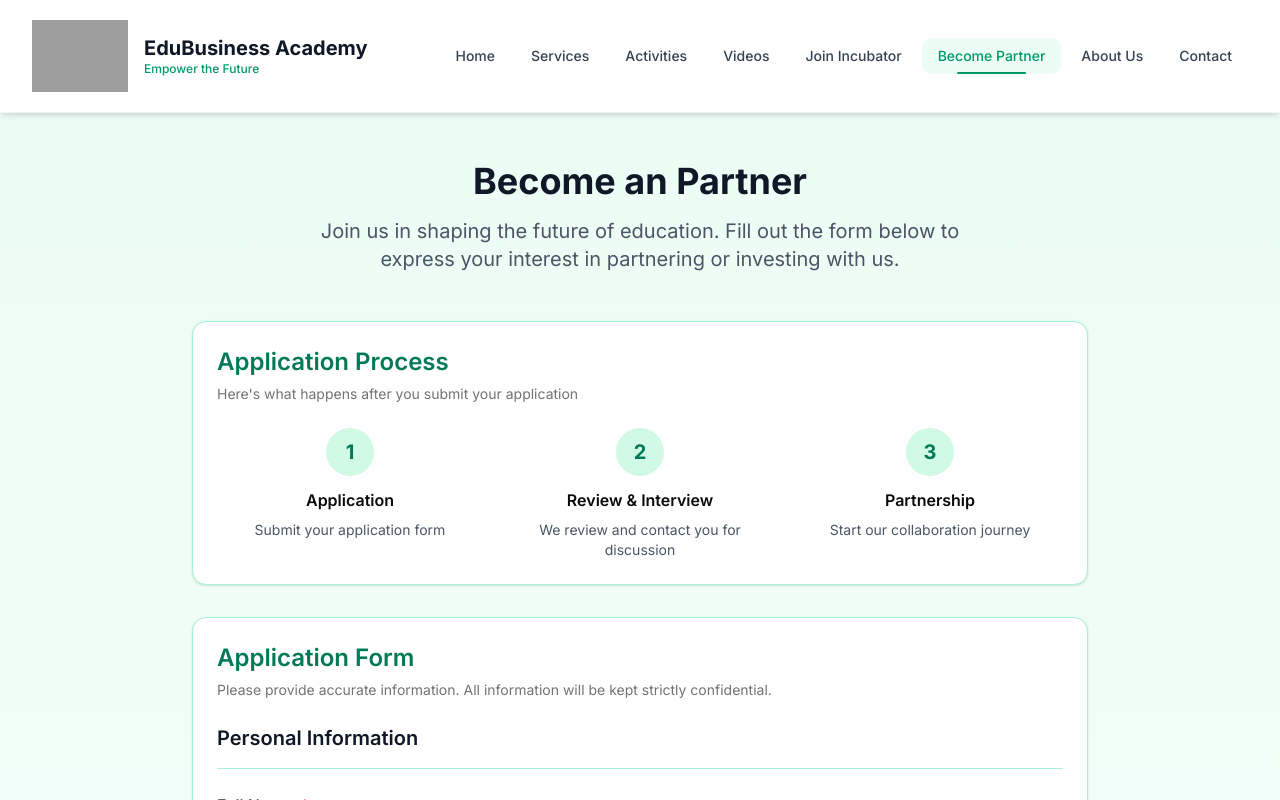
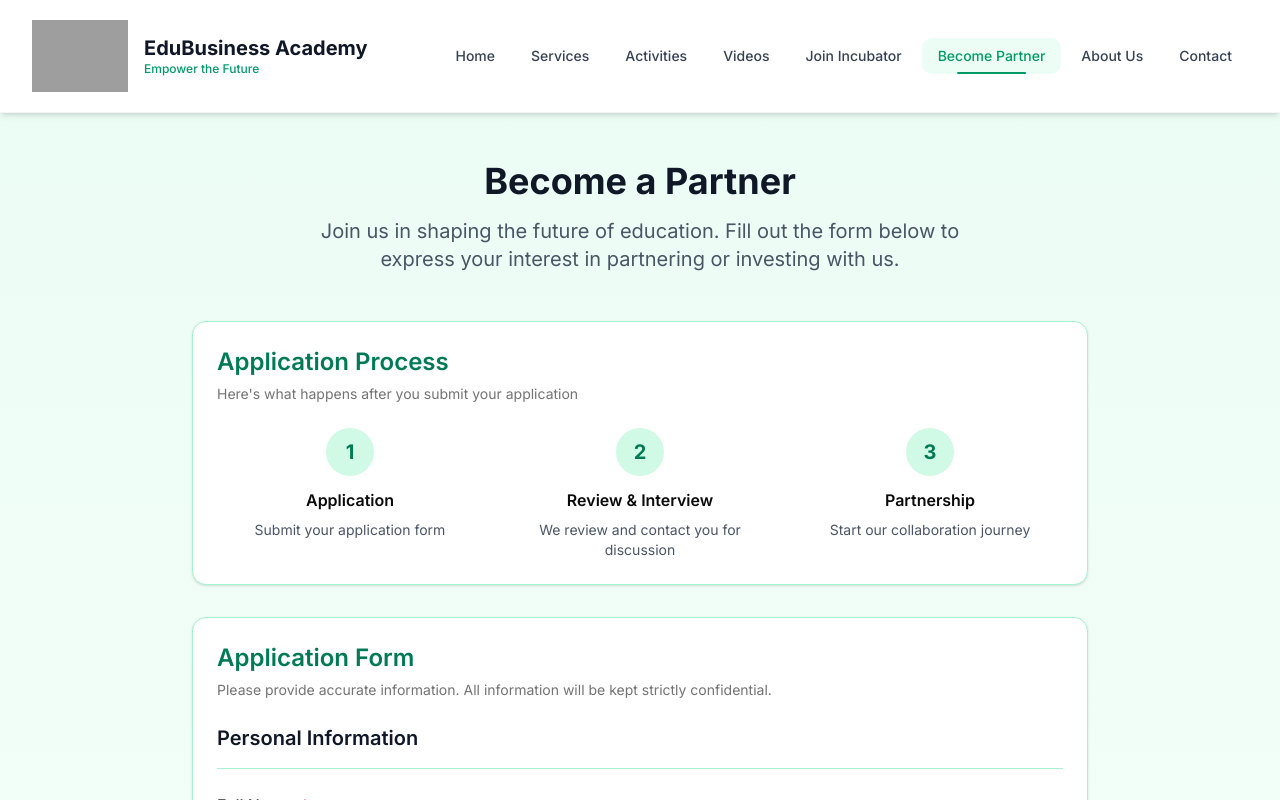
Before and after one commit to soungoolwin/EduBusinessAcademy, a Next.js app: page /investors/apply in a window 1280 px wide. Shown: the top 800 px of the page. Built offline with nearby package versions, Linux system fonts and the light colour scheme; grey boxes are pictures that could not be loaded.

Commit message:
Some Text Changes 2

```diff
--- a/app/investors/apply/page.tsx
+++ b/app/investors/apply/page.tsx
@@ -159,7 +159,7 @@ export default function InvestorApplicationPage() {
         {/* Header */}
         <div className="text-center mb-12">
           <h1 className="text-4xl font-bold text-gray-900 mb-4">
-            Become an Partner
+            Become a Partner
           </h1>
           <p className="text-xl text-gray-600 max-w-2xl mx-auto">
             Join us in shaping the future of education. Fill out the form below
```
